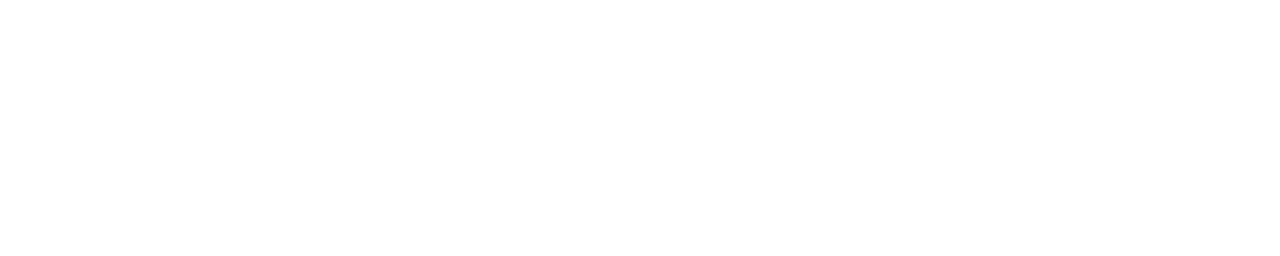
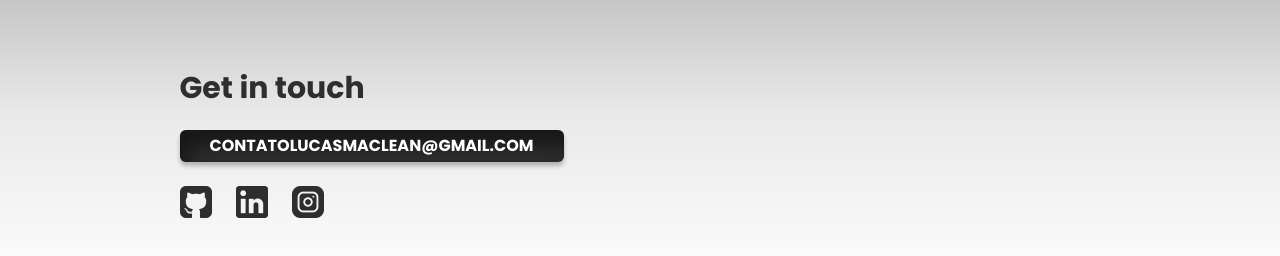
Before and after one commit to osmaclean/portfolioFront, a React (Vite) app: page / in a window 1280 px wide. Shown: the part 2126-2382 px from the top of the page. Before the commit the page ends 2100 px from the top, so only its background shows below. Built offline with nearby package versions, Linux system fonts and the light colour scheme; a web font is replaced by a local one.

Commit message:
feat: added structure and style of Footer component

```diff
--- /dev/null
+++ b/src/components/Footer/Footer.jsx
@@ -0,0 +1,52 @@
+import "./index.scss";
+import GitHub from "../../assets/imgs/light/placa-do-github.svg";
+import LinkedIn from "../../assets/imgs/light/logotipo-do-linkedin.svg";
+import Instagram from "../../assets/imgs/light/instagram.svg";
+
+export default function Footer() {
+  return (
+    <section
+      id="sectionFooter"
+      className="w-full pt-24 pl-[3rem] pr-[11.25rem] pb-11 flex items-center justify-center"
+    >
+      <div className="w-3/4">
+        <h1 className="text-content text-3xl font-bold">Get in touch</h1>
+        <span className="mt-6 flex items-center justify-center hover:animate-pulse font-bold gap-2 p-4 uppercase shadow-button text-white bg-content rounded-md w-96 antialiased h-6">
+          contatolucasmaclean@gmail.com
+        </span>
+        <div className="flex items-center justify-start gap-6 mt-6 w-52 mb-9">
+          <figure>
+            <img
+              src={GitHub}
+              alt="Logotipo GitHub"
+              className="cursor-pointer h-8 w-8 hover:opacity-60 transition-all"
+              onClick={() => {
+                open("https://github.com/osmaclean");
+              }}
+            />
+          </figure>
+          <figure>
+            <img
+              src={LinkedIn}
+              alt="Logotipo LinkedIn"
+              className="cursor-pointer h-8 w-8 hover:opacity-60 transition-all"
+              onClick={() => {
+                open("https://www.linkedin.com/in/osmaclean/");
+              }}
+            />
+          </figure>
+          <figure>
+            <img
+              src={Instagram}
+              alt="Logotipo Instagram"
+              className="cursor-pointer h-8 w-8 hover:opacity-60 transition-all"
+              onClick={() => {
+                open("https://www.instagram.com/devstechbrasil/");
+              }}
+            />
+          </figure>
+        </div>
+      </div>
+    </section>
+  );
+}
--- /dev/null
+++ b/src/components/Footer/index.scss
@@ -0,0 +1,9 @@
+#sectionFooter {
+  background: rgb(255, 255, 255);
+  background: linear-gradient(
+    0deg,
+    rgba(255, 255, 255, 1) 0%,
+    rgba(233, 233, 233, 1) 57%,
+    rgba(190, 190, 190, 1) 100%
+  );
+}
--- a/src/views/Home/Home.jsx
+++ b/src/views/Home/Home.jsx
@@ -1,3 +1,4 @@
+import Footer from "../../components/Footer/Footer";
 import Header from "../../components/Header/Header";
 import Hero from "../../components/Hero/Hero";
 import Works from "../../components/Works/Works";
@@ -8,6 +9,7 @@
       <Header />
       <Hero />
       <Works data={data} />
+      <Footer />
     </div>
   );
 }
```
